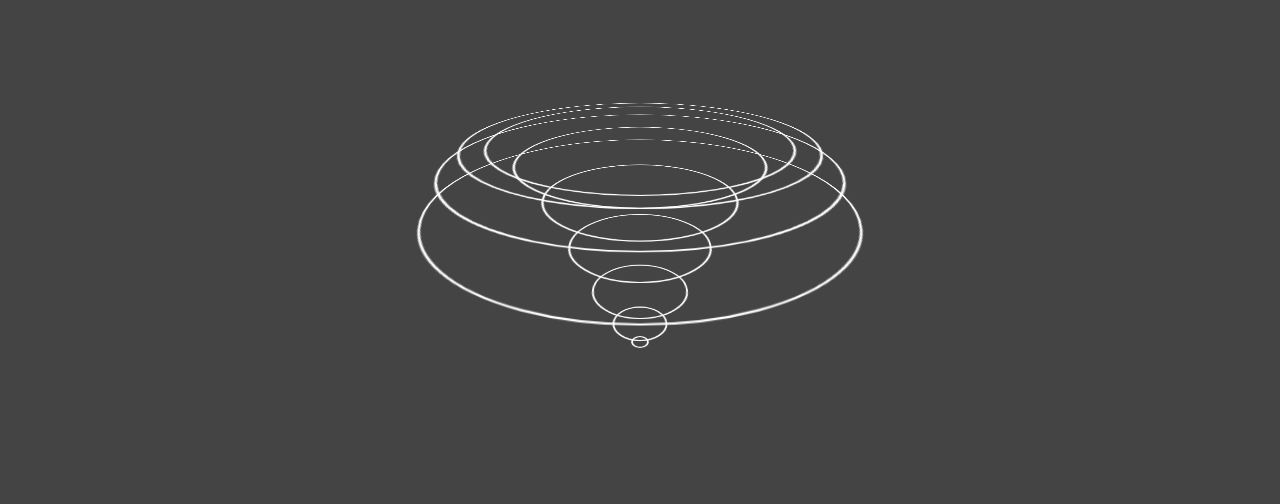
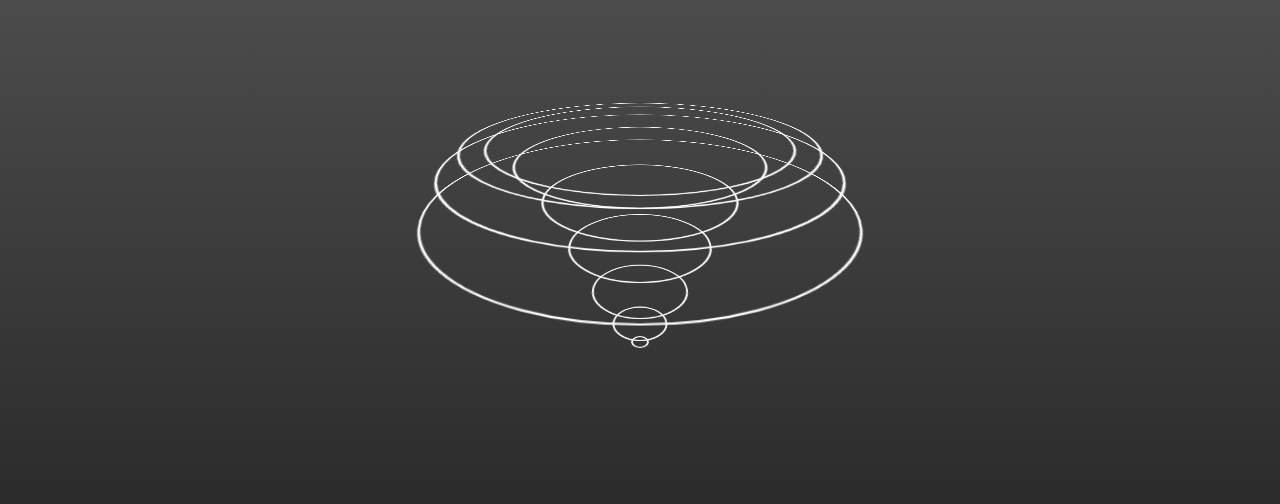
Before and after one commit to MainDev47621/LoadingWavyCircles, a plain HTML site: page index.html in a window 1280 px wide. Shown: the part 144-648 px from the top of the page. Drawn offline with Linux system fonts and the light colour scheme.

Commit message:
Add linear gradient

```diff
--- a/styles.css
+++ b/styles.css
@@ -5,7 +5,7 @@
 }
 
 body {
-    background: #444;
+    background: linear-gradient(to top, #222, #555);
 }
 
 .content {
```
